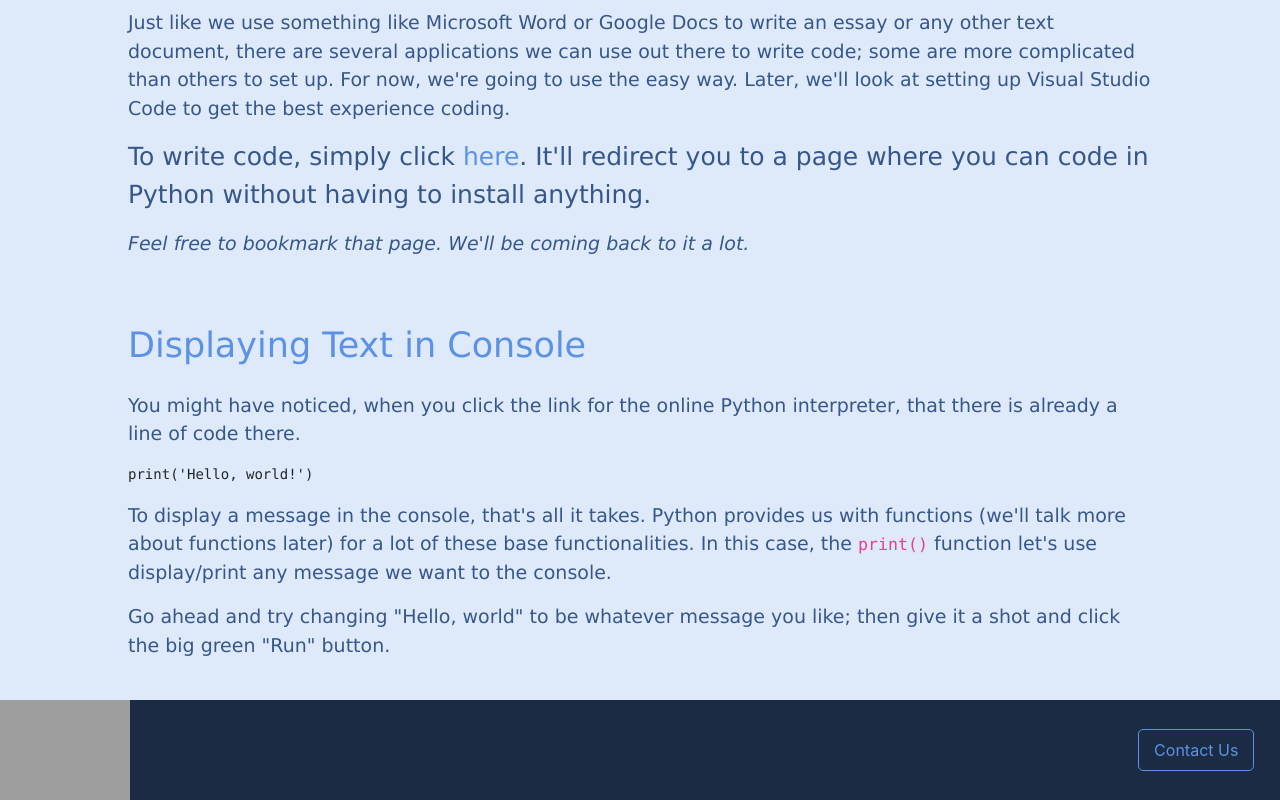
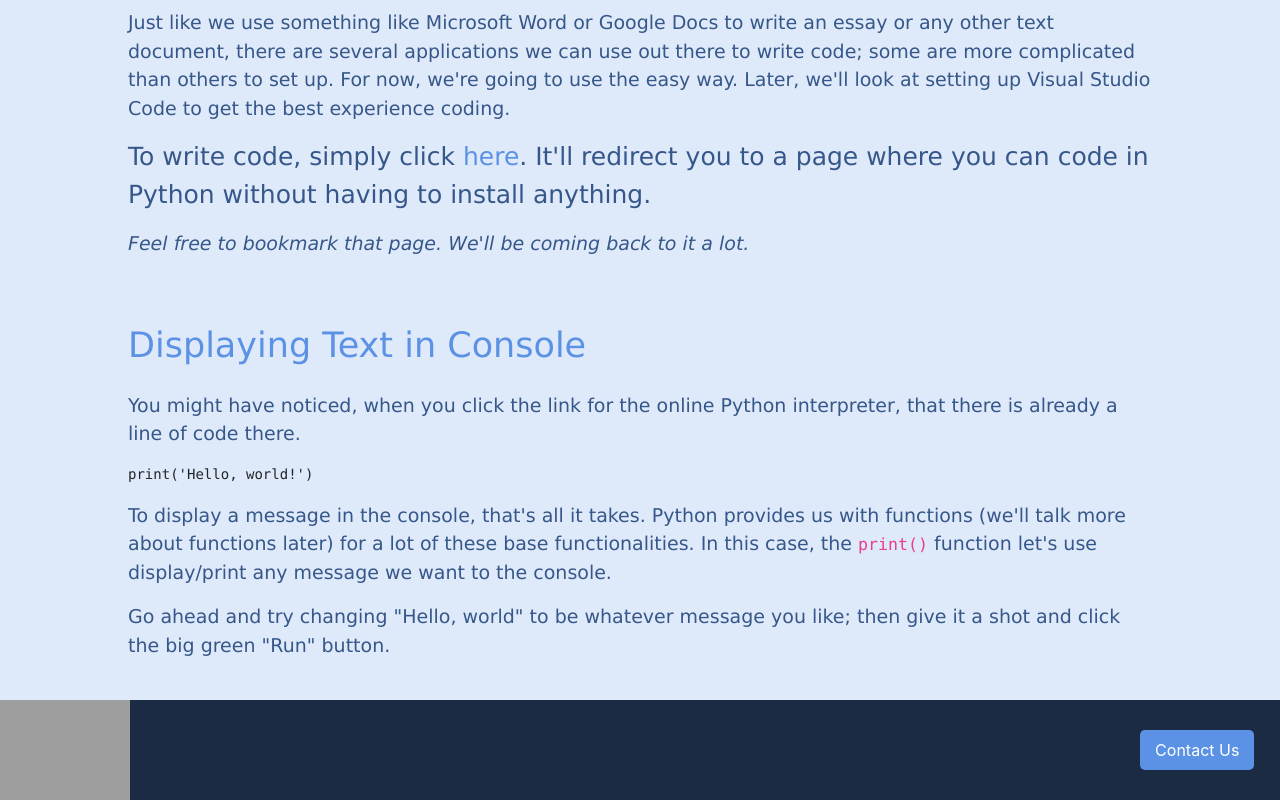
Before and after one commit to YomenT/bluebird-teaching, a React (Create React App) app in the folder reactapp/: page /python/introduction in a window 1280 px wide. Shown: the part 361-1161 px from the top of the page. Built offline with nearby package versions, Linux system fonts and the light colour scheme; grey boxes are pictures that could not be loaded.

Commit message:
Made contact button solid

```diff
--- a/reactapp/src/components/Footer.js
+++ b/reactapp/src/components/Footer.js
@@ -17,7 +17,7 @@ class Footer extends React.Component {
                 </div>
                 <div style={{ textAlign: "right" }}>
                     <Link to="/contact">
-                        <button type="button" class="outline-button">Contact Us</button>
+                        <button type="button" class="button">Contact Us</button>
                     </Link>
                 </div>
             </div>
```
